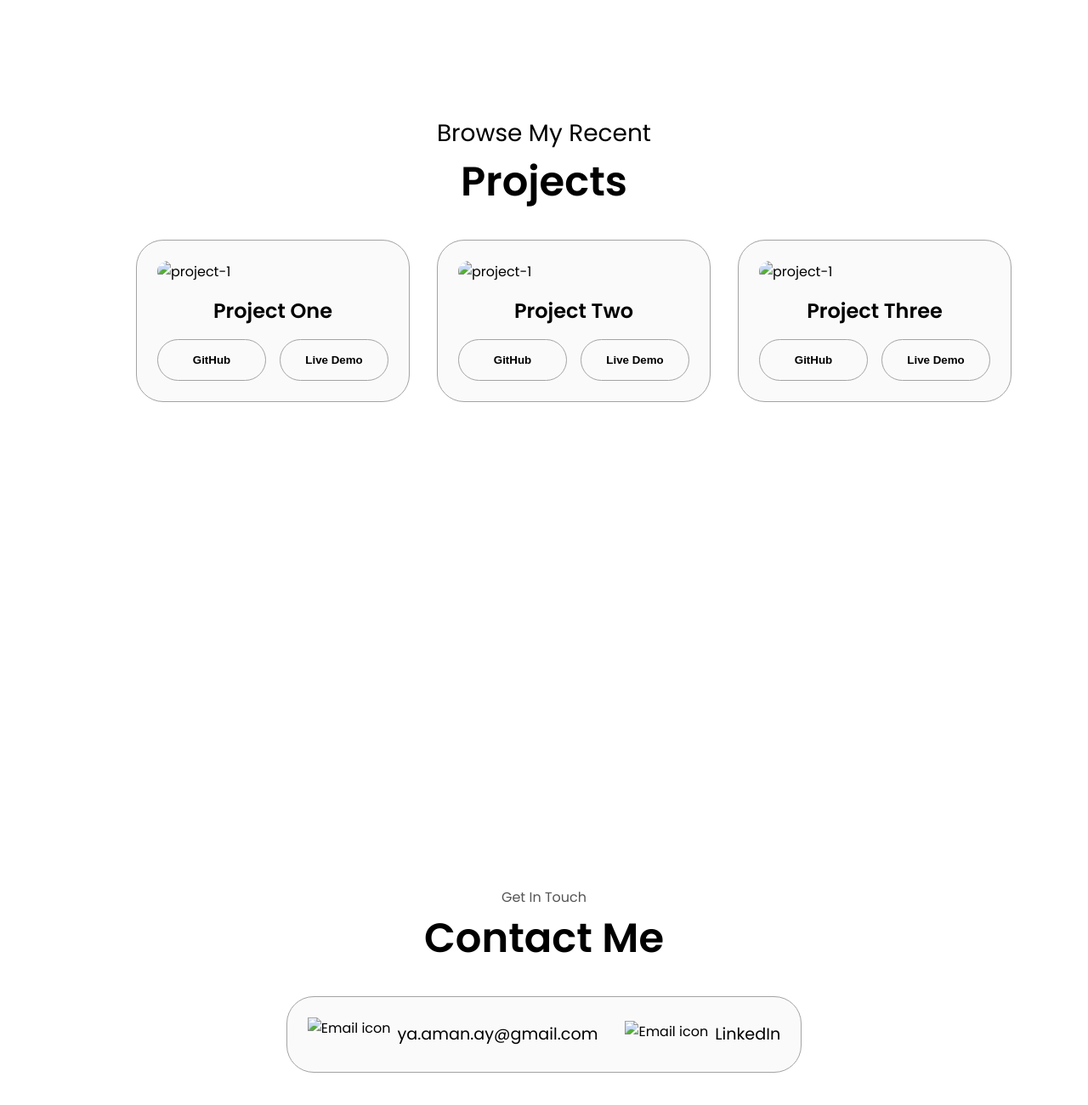
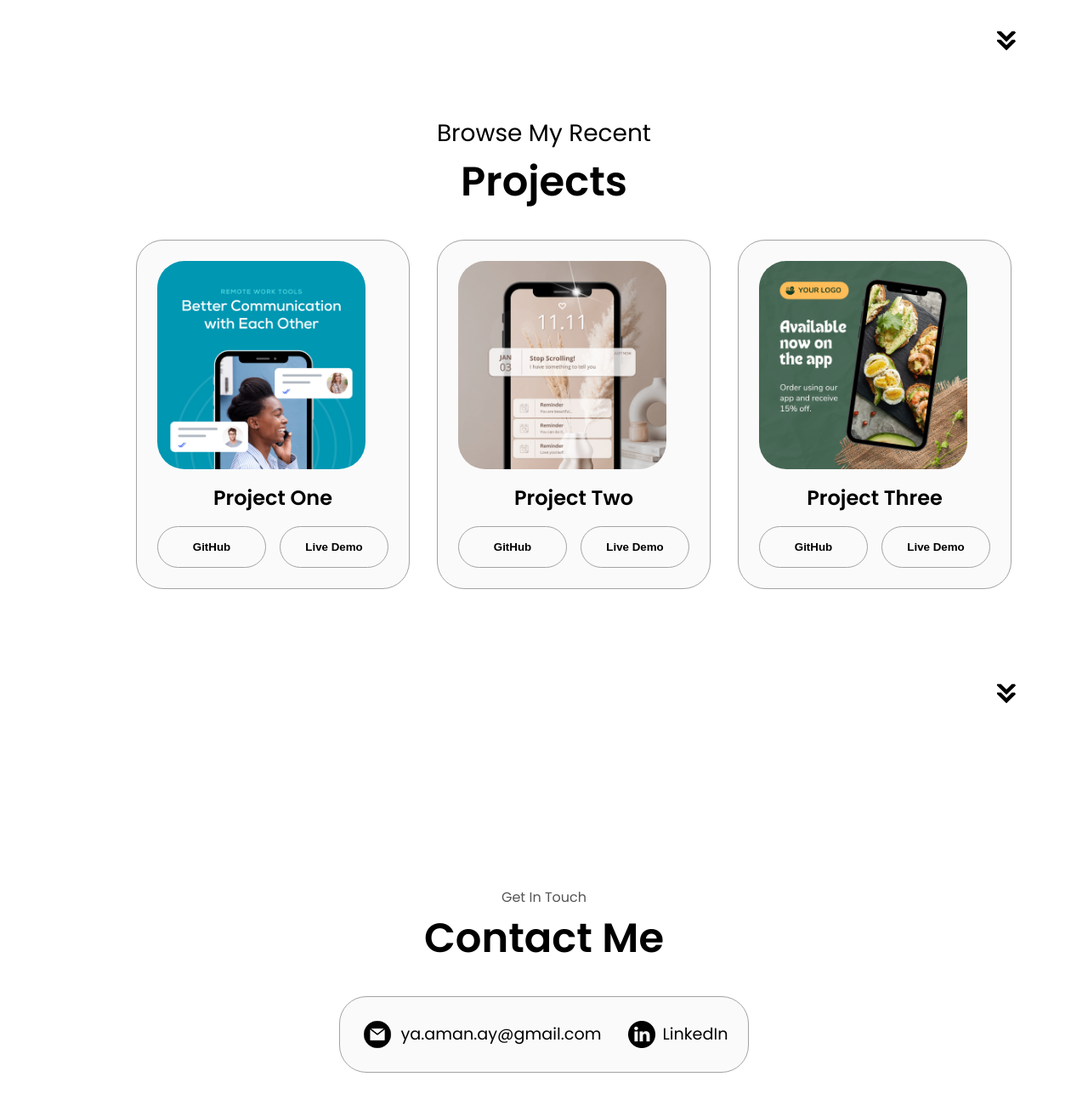
Before and after one commit to aman868987/Portfolio, a plain HTML site: page index.html in a window 1280 px wide. Shown: the part 2208-3508 px from the top of the page at 85% size. Drawn offline with Linux system fonts and the light colour scheme; the site is published under a folder, as on GitHub Pages, so addresses that start at the root find nothing.

Commit message:
Update index.html

```diff
--- a/index.html
+++ b/index.html
@@ -113,7 +113,7 @@
       </div>
     </div>
     <img
-      src="/assets/arrow.png"
+      src="./assets/arrow.png"
       class="icon arrow"
       onclick="location.href='./#experience'"
       alt=""
@@ -228,7 +228,7 @@
         </div>
       </div>
       <img
-      src="/assets/arrow.png"
+      src="./assets/arrow.png"
       class="icon arrow"
       onclick="location.href='./#projects'"
       alt=""
@@ -243,7 +243,7 @@
             <div class="article-container">
               <img
                 class="project-img"
-                src="/assets/project-1.png"
+                src="./assets/project-1.png"
                 alt="project-1"
               />
             </div>
@@ -267,7 +267,7 @@
             <div class="article-container">
               <img
                 class="project-img"
-                src="/assets/project-2.png"
+                src="./assets/project-2.png"
                 alt="project-1"
               />
             </div>
@@ -291,7 +291,7 @@
             <div class="article-container">
               <img
                 class="project-img"
-                src="/assets/project-3.png"
+                src="./assets/project-3.png"
                 alt="project-1"
               />
             </div>
@@ -314,7 +314,7 @@
         </div>
       </div>
       <img
-      src="/assets/arrow.png"
+      src="./assets/arrow.png"
       class="icon arrow"
       onclick="location.href='./#contact'"
       alt=""
@@ -326,7 +326,7 @@
       <div class="contact-info-upper-container">
         <div class="contact-info-container">
           <img
-            src="/assets/email.png"
+            src="./assets/email.png"
             class="email-icon"
             alt="Email icon"
           />
@@ -334,7 +334,7 @@
         </div>
         <div class="contact-info-container">
           <img
-            src="/assets/linkedin.png"
+            src="./assets/linkedin.png"
             class="icon contact-icon"
             alt="Email icon"
           />
```
